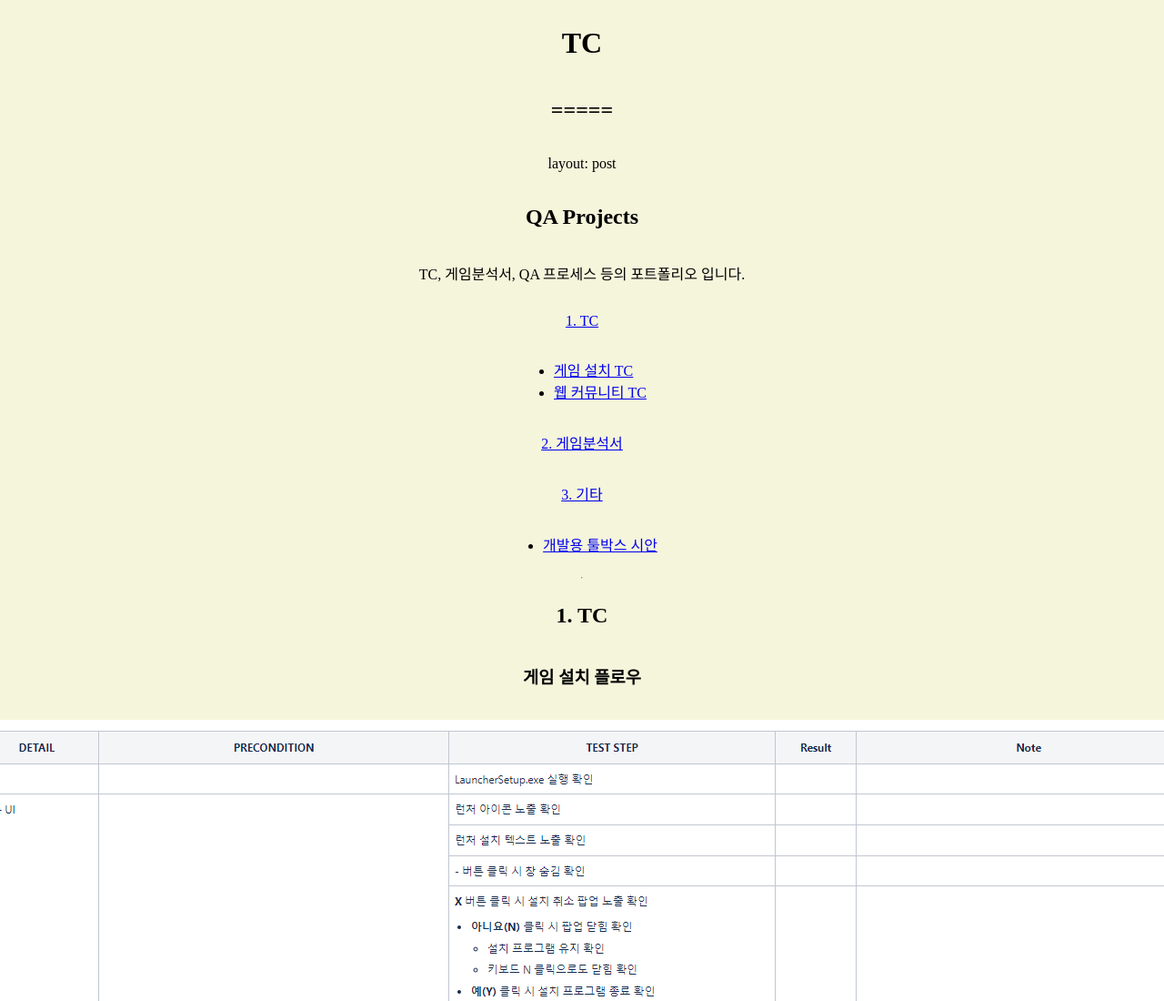
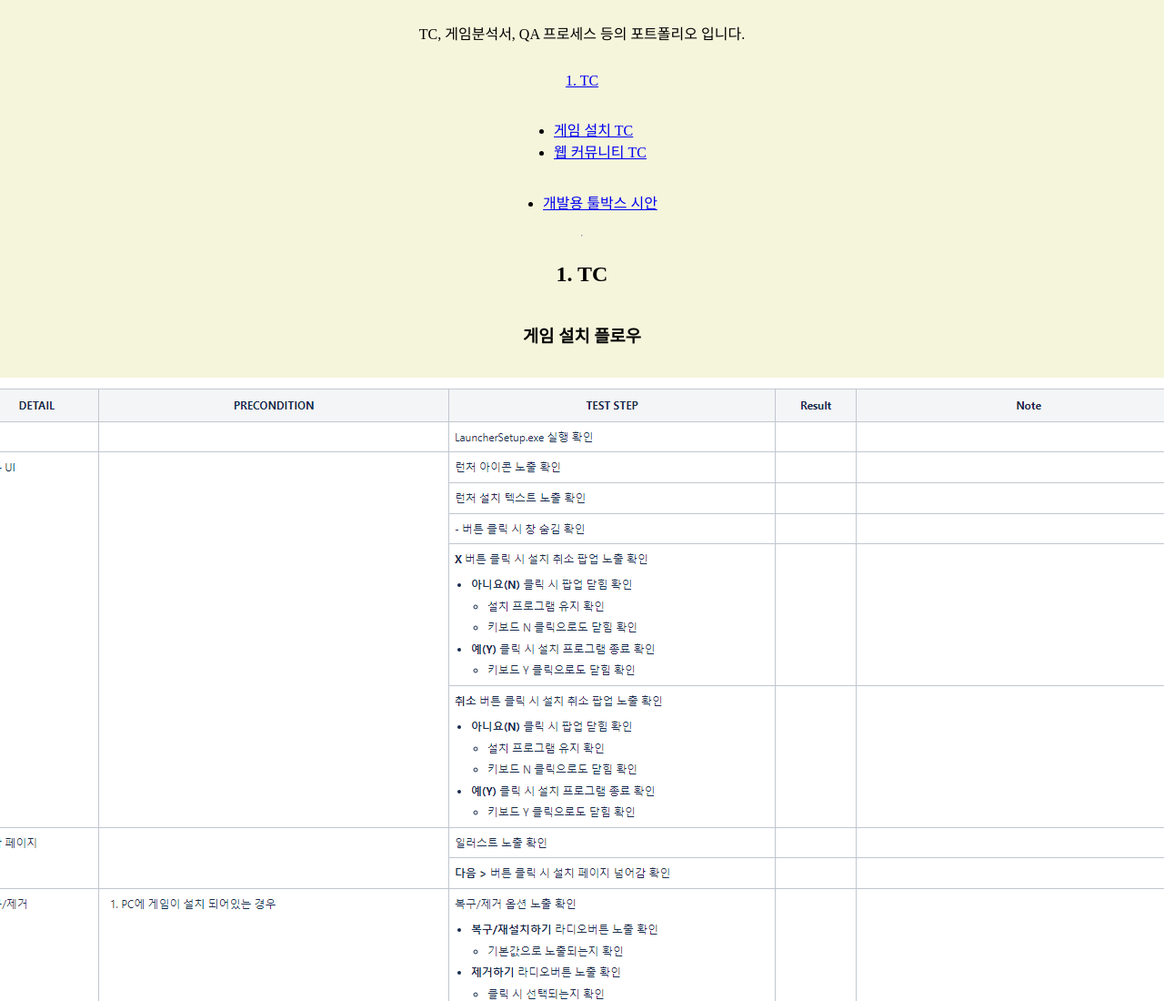
Before and after one commit to Inhabitti/TC, a plain HTML site: page index.html in a window 1280 px wide. Shown: the top 1100 px of the page at 91% size. Drawn offline with Linux system fonts and the light colour scheme.

Commit message:
Update index.html

```diff
--- a/index.html
+++ b/index.html
@@ -12,18 +12,12 @@
 	</style>
 </head>
 <body>
-	<h1>TC</h1>
-	<h2>=====</h2>
-	<p>layout: post</p>
-	<h2>QA Projects</h2>
 	<p>TC, 게임분석서, QA 프로세스 등의 포트폴리오 입니다.</p>
 	<p><a href="#1-TC">1. TC</a></p>
 	<ul>
 		<li><a href="#게임-설치-플로우">게임 설치 TC</a></li>
 		<li><a href="#웹-커뮤니티-그랑사가-포럼-검수">웹 커뮤니티 TC</a></li>
 	</ul>
-	<p><a href="#2-게임분석서">2. 게임분석서</a></p>
-	<p><a href="#3-기타">3. 기타</a></p>
 	<ul>
 		<li><a href="#개발용-툴박스-시안-A">개발용 툴박스 시안</a></li>
 	</ul>
```
